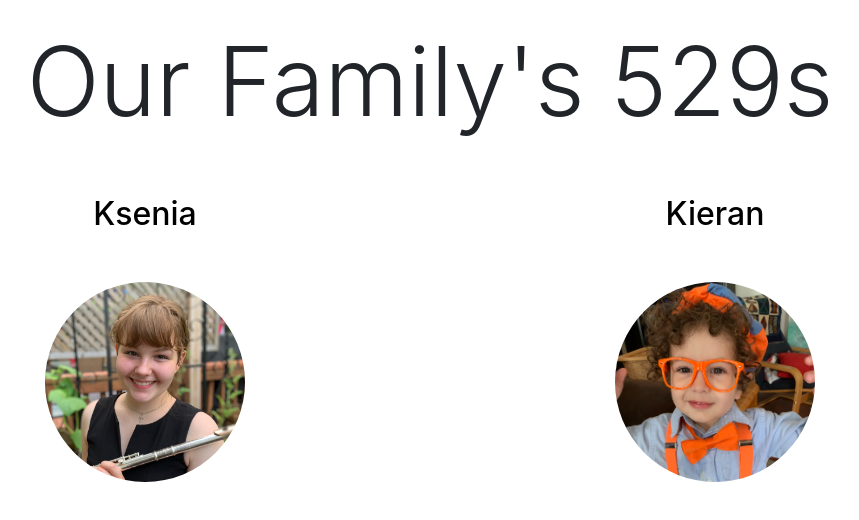
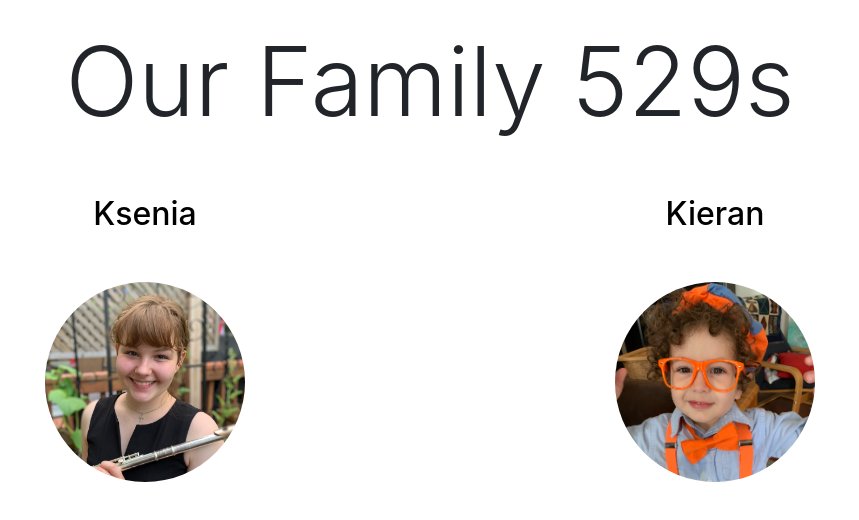
Before and after one commit to kensch/kensch, a plain HTML site: page index.html in a window 1280 px wide. Shown: the whole page, without its empty margins (210-1069 px from the left). Drawn offline with nearby package versions, Linux system fonts and the light colour scheme.

Commit message:
Update index.html

```diff
--- a/index.html
+++ b/index.html
@@ -6,7 +6,7 @@
 <body>
   <div class="container my-4">
 
-    <h1 class="display-1" align="center">Our Family's 529s</h1>
+    <h1 class="display-1" align="center">Our Family 529s</h1>
 
 
     <!--Grid row-->
```
